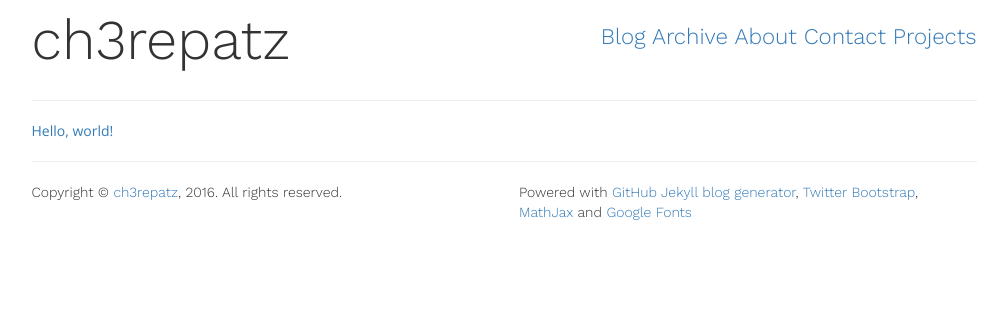
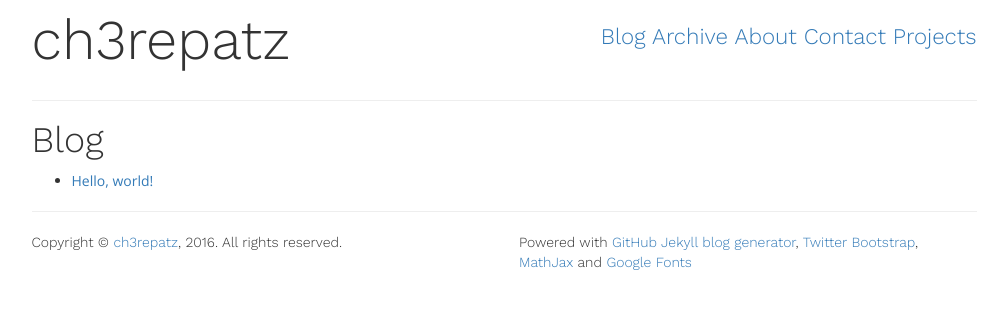
Before and after one commit to ch3repatz/ch3repatz.github.io, a Jekyll site: the page built from index.html, in a window 1280 px wide. Shown: the top 309 px of the page, without its empty margins (136-1142 px from the left). Built offline with Jekyll 4.4.1, drawn with Linux system fonts in a browser that asks for light colours.

Commit message:
Update index.html

```diff
--- a/index.html
+++ b/index.html
@@ -2,6 +2,10 @@
 layout: default
 ---
 
+<h1>Blog</h1>
+
+<ul>
 {% for post in site.posts %}
-	<a href="{{ post.url }}">{{ post.title }}</a>
+	<li>{{ page.date | date: "%b %-d, %Y" }} <a href="{{ post.url }}">{{ post.title }}</a></li>
 {% endfor %}
+</ul>
```
